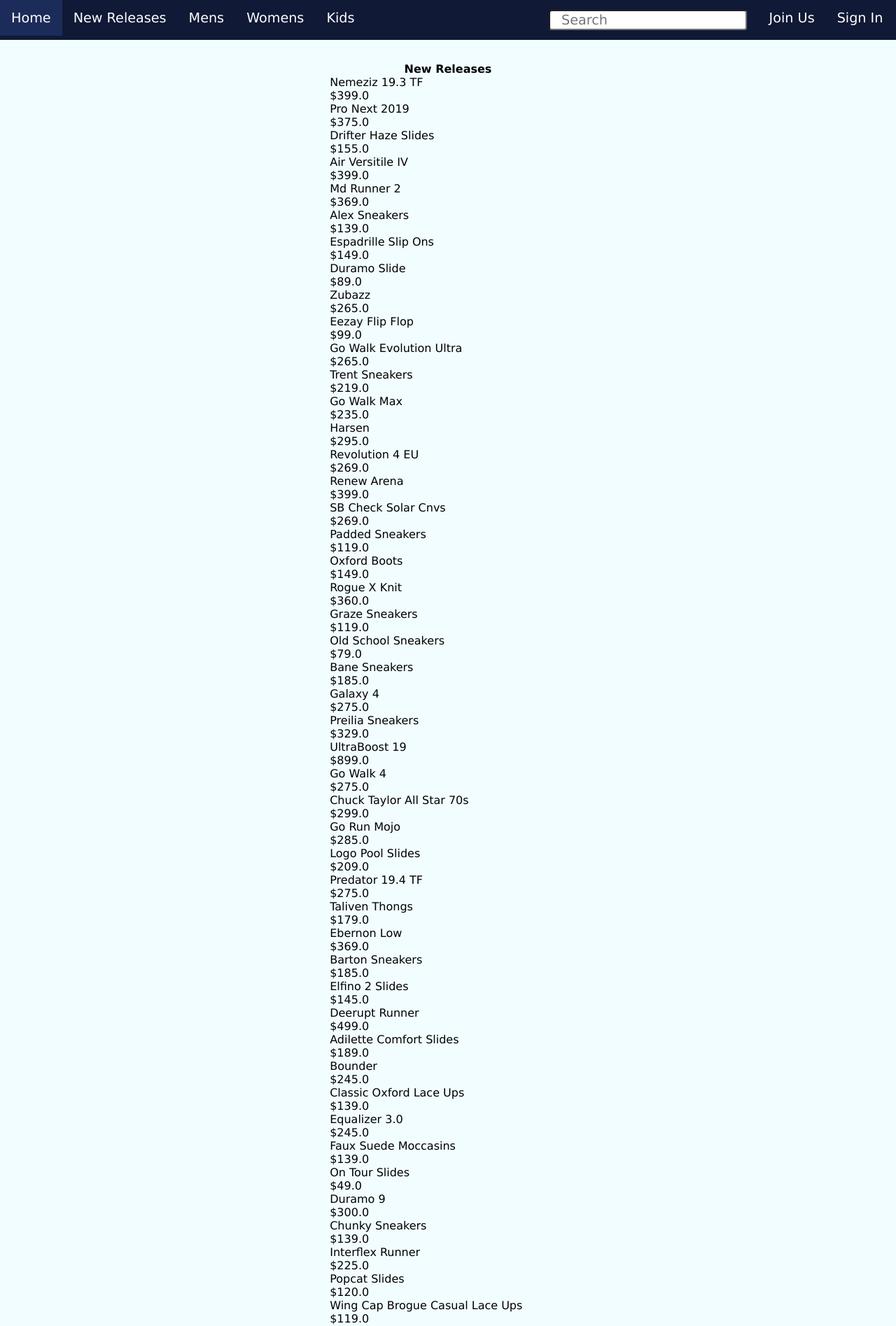
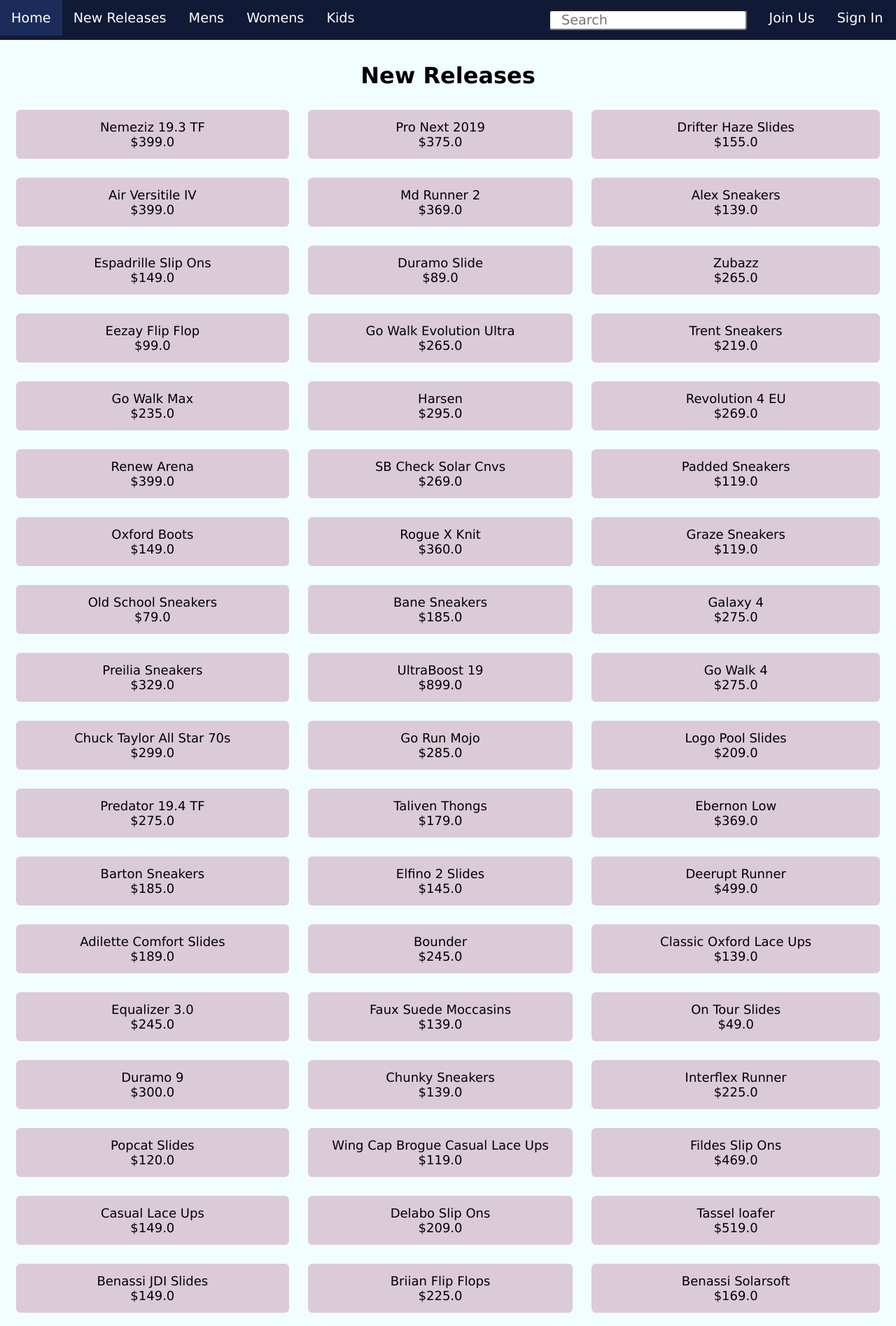
Before and after one commit to mkowusujr/sneakerhead-shoe-estore, a Flask app: page /releases in a window 1280 px wide. Shown: the top 1895 px of the page at 70% size. Run offline with Flask 2, Linux system fonts and the light colour scheme; data comes from the database, SQL or seed files in the repository.

Commit message:
styled items and tables

```diff
--- a/website/static/dist/main.css
+++ b/website/static/dist/main.css
@@ -1,6 +1,15 @@
 * {
   font-size: 100%;
   font-family: Verdana, Geneva, Tahoma, sans-serif;
+}
+
+h1, h2 {
+  font-size: xx-large;
+  padding-bottom: 0.5em;
+}
+
+a {
+  text-decoration: none;
 }
 
 * {
@@ -67,4 +76,64 @@ footer {
   color: white;
   text-align: center;
   font-size: small;
+}
+
+.new-arrivals {
+  display: flex;
+  flex-direction: column;
+  align-items: center;
+  padding-bottom: 2em;
+}
+.new-arrivals ul {
+  display: grid;
+  grid-template-columns: auto auto auto auto auto;
+}
+
+.collections {
+  display: flex;
+  flex-direction: column;
+  align-items: center;
+  width: 100%;
+  padding-bottom: 5em;
+}
+.collections ul {
+  display: grid;
+  grid-template-columns: auto auto auto;
+}
+
+table {
+  background-color: #b95c50;
+  border: 1px solid;
+  border-radius: 0.25em;
+  margin: 2em;
+  padding: 0.5em;
+  width: 85%;
+  box-shadow: 2px 2px 2px rgb(49, 49, 49);
+}
+
+th, td {
+  border: 1px solid;
+  padding: 0.25em;
+}
+
+th {
+  background-color: #e8b4b8;
+}
+
+td {
+  background-color: #eed6d3;
+  padding-left: 1em;
+}
+
+.item-card {
+  display: block;
+  background-color: #DBCBD8;
+  border-radius: 0.35em;
+  text-align: center;
+  font-size: large;
+  padding: 14px 16px;
+  margin: 0.75em;
+}
+.item-card:hover, .item-card:active {
+  background-color: #d1a4ca;
 }/*# sourceMappingURL=main.css.map */
--- a/website/static/sass/abstract/_typography.scss
+++ b/website/static/sass/abstract/_typography.scss
@@ -2,3 +2,12 @@
     font-size: 100%;
     font-family: Verdana, Geneva, Tahoma, sans-serif;
 }
+
+h1, h2 {
+    font-size: xx-large;
+    padding-bottom: 0.5em;
+}
+
+a {
+    text-decoration: none;
+}
--- /dev/null
+++ b/website/static/sass/components/_collections.scss
@@ -0,0 +1,9 @@
+.collections {
+    @include centerContent();
+    width: 100%;
+    padding-bottom: 5em;
+    ul {
+        display: grid;
+        grid-template-columns: auto auto auto;
+    }
+}
--- a/website/static/sass/components/_index.scss
+++ b/website/static/sass/components/_index.scss
@@ -1 +1,4 @@
 @import 'new-arrivals';
+@import 'collections';
+@import 'tables';
+@import 'item-card';
--- /dev/null
+++ b/website/static/sass/components/_item-card.scss
@@ -0,0 +1,12 @@
+.item-card {
+    display: block;
+    background-color: $item;
+    border-radius: 0.35em;
+    text-align: center;
+    font-size: large;
+    padding: 14px 16px;
+    margin: 0.75em;
+    &:hover, &:active {
+        background-color: $itemHovered;
+    }
+}
--- a/website/static/sass/components/_new-arrivals.scss
+++ b/website/static/sass/components/_new-arrivals.scss
@@ -1,3 +1,8 @@
 .new-arrivals {
-
+    @include centerContent();
+    padding-bottom: 2em;
+    ul {
+        display: grid;
+        grid-template-columns: auto auto auto auto auto;
+    }
 }
--- /dev/null
+++ b/website/static/sass/components/_tables.scss
@@ -0,0 +1,23 @@
+table {
+    background-color: $tableColor;
+    border: 1px solid;
+    border-radius: 0.25em;
+    margin: 2em;
+    padding: 0.5em;
+    width: 85%;
+    box-shadow: 2px 2px 2px $shadow;
+}
+
+th, td {
+    border: 1px solid;
+    padding: 0.25em;
+}
+
+th {
+    background-color: $thColor;
+}
+
+td {
+    background-color: $tdColor;
+    padding-left: 1em;
+}
--- a/website/templates/customer/catalog.html
+++ b/website/templates/customer/catalog.html
@@ -8,7 +8,7 @@
     <div class="collections">
         <ul>
             {% for shoe in collection%}
-                <li onclick=" redirectUrl('{{url_for('cust_catalog_views.display_product', id=shoe.id)}}') ">
+                <li class="item-card" onclick=" redirectUrl('{{url_for('cust_catalog_views.display_product', id=shoe.id)}}') ">
                     <a>
                         {{ shoe.name }}
                     </a>
--- a/website/templates/index.html
+++ b/website/templates/index.html
@@ -11,7 +11,7 @@
         <h2>New Shoe Arrivals</h2>
         <ul>
             {% for shoe in recently_added %}
-                <li onclick="redirectUrl('{{url_for('cust_catalog_views.display_product', id=shoe.id)}}')">
+                <li class="item-card" onclick="redirectUrl('{{url_for('cust_catalog_views.display_product', id=shoe.id)}}')">
                     <a>{{ shoe.name  }}</a>
                     <p>${{ shoe.price  }}</p>
                 </li>
```
Also changed, not shown: 1 other file.
